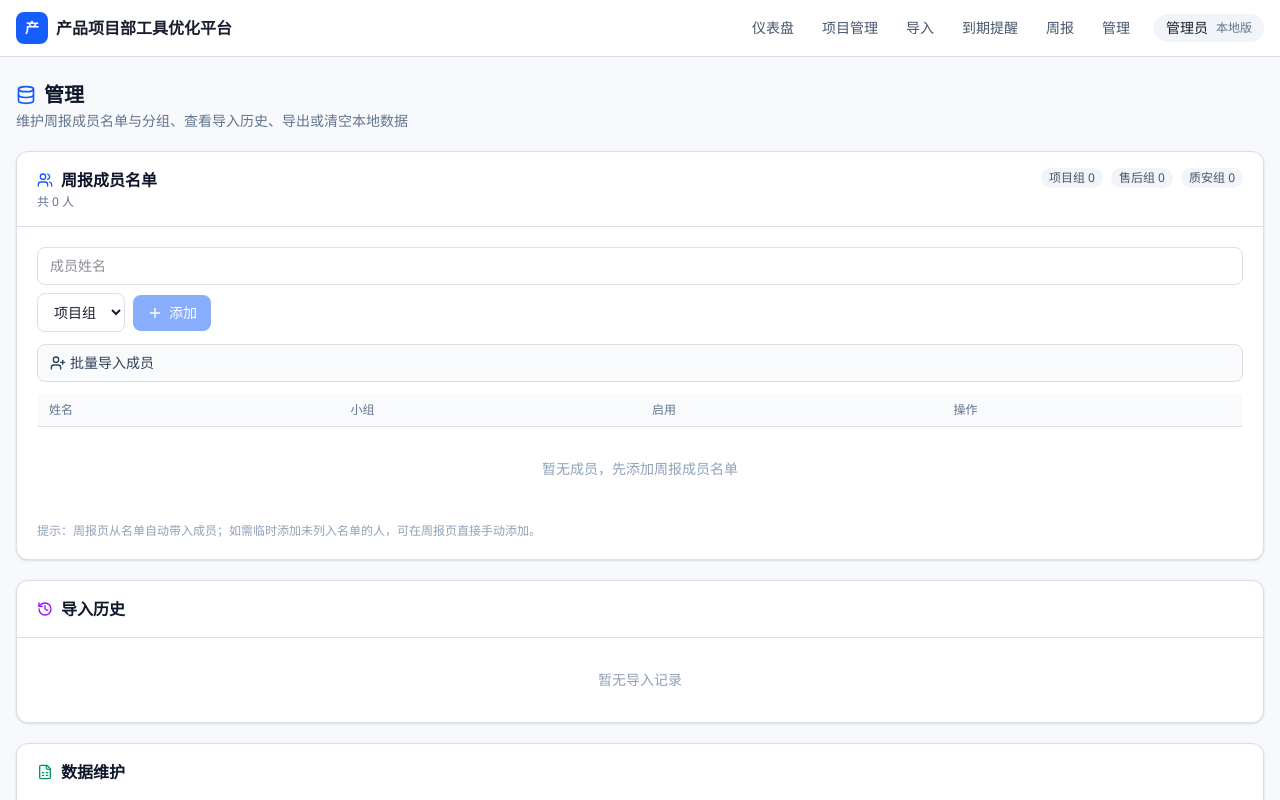
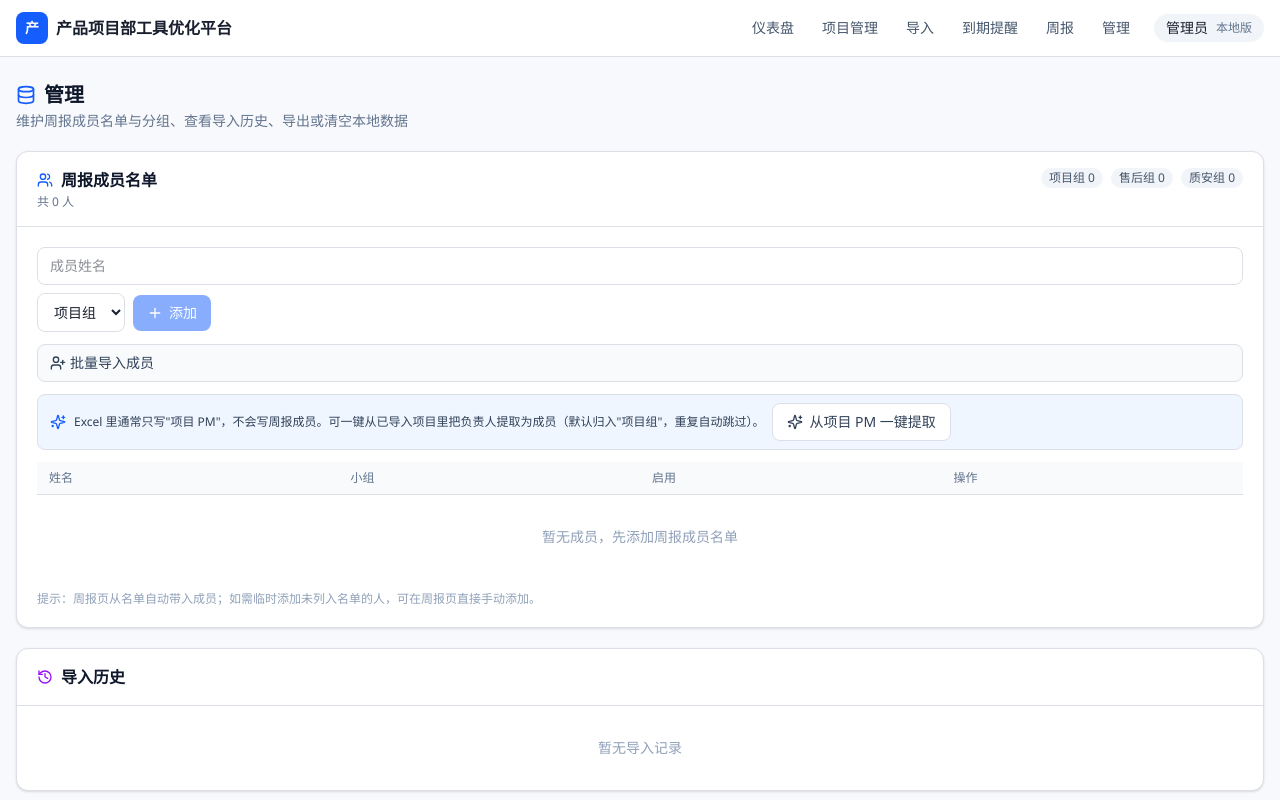
Before and after one commit to hannie1213/hiri-project-ops-toolkit, a Next.js app: page /admin in a window 1280 px wide. Shown: the top 800 px of the page. Built offline with nearby package versions, Linux system fonts and the light colour scheme.

Commit message:
feat: 管理页支持从项目 PM 一键提取成员

```diff
--- a/src/app/admin/page.tsx
+++ b/src/app/admin/page.tsx
@@ -2,10 +2,11 @@
 
 import { useCallback, useEffect, useState } from "react";
 import Link from "next/link";
-import { Database, FileSpreadsheet, FolderPlus, History, Plus, ScrollText, Trash2, UserPlus, Users } from "lucide-react";
+import { Database, FileSpreadsheet, FolderPlus, History, Plus, ScrollText, Sparkles, Trash2, UserPlus, Users } from "lucide-react";
 import { Button, Card, CardHeader, Input, Select } from "@/components/ui";
-import { listMembers, createMember, updateMember, deleteMember, listImports, exportProjects, subscribe, TEAMS, TEAM_LABEL, type TeamKey, type Member, type ImportLog } from "@/lib/store";
+import { listMembers, createMember, updateMember, deleteMember, listImports, listProjects, exportProjects, subscribe, TEAMS, TEAM_LABEL, type TeamKey, type Member, type ImportLog } from "@/lib/store";
 import { buildProgressWorkbook } from "@/lib/excel";
+import { splitPm } from "@/lib/utils";
 
 export default function AdminPage() {
   const [members, setMembers] = useState<Member[]>([]);
@@ -87,6 +88,29 @@ export default function AdminPage() {
     }
     setBulkText("");
     setBulkMsg(`已添加 ${added} 人${skipped ? `，跳过 ${skipped} 个重复或空行` : ""}`);
+    load();
+  }
+
+  // 从已导入项目的 PM 字段提取所有人，加入成员名单（默认项目组）
+  function importFromProjects() {
+    const projects = listProjects();
+    const existing = new Set(members.map((m) => m.name));
+    const seen = new Set<string>();
+    let added = 0;
+    let skipped = 0;
+    for (const p of projects) {
+      const names = splitPm(p.pmRaw || "").map((s) => s.trim()).filter(Boolean);
+      for (const n of names) {
+        if (seen.has(n) || existing.has(n)) {
+          skipped++;
+          continue;
+        }
+        seen.add(n);
+        createMember(n, "PROJECT");
+        added++;
+      }
+    }
+    setBulkMsg(`从 ${projects.length} 个项目提取，新增成员 ${added} 人${skipped ? `，跳过 ${skipped} 个重复` : ""}`);
     load();
   }
 
@@ -200,6 +224,16 @@ export default function AdminPage() {
               </p>
             </div>
           </details>
+
+          <div className="flex flex-wrap items-center gap-2 rounded-lg border border-blue-200 bg-blue-50 px-3 py-2">
+            <Sparkles className="h-4 w-4 text-blue-600" />
+            <span className="text-xs text-slate-700">
+              Excel 里通常只写"项目 PM"，不会写周报成员。可一键从已导入项目里把负责人提取为成员（默认归入"项目组"，重复自动跳过）。
+            </span>
+            <Button variant="secondary" onClick={importFromProjects}>
+              <Sparkles className="h-4 w-4" /> 从项目 PM 一键提取
+            </Button>
+          </div>
           <div className="overflow-x-auto">
             <table className="w-full text-left text-sm">
               <thead>
```
